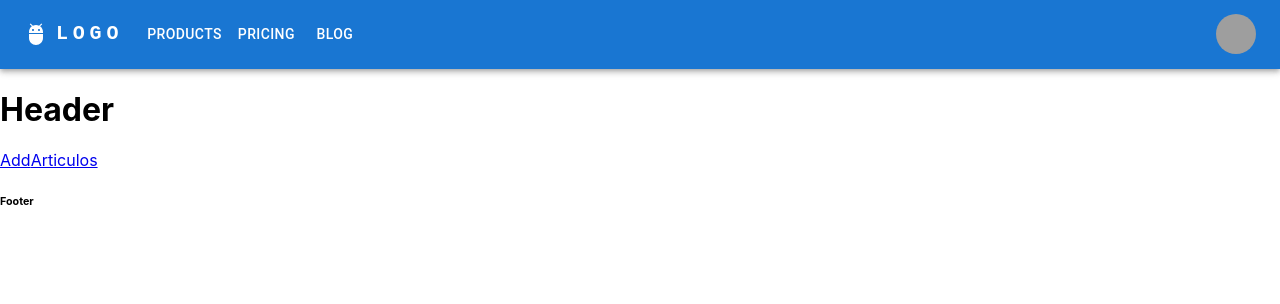
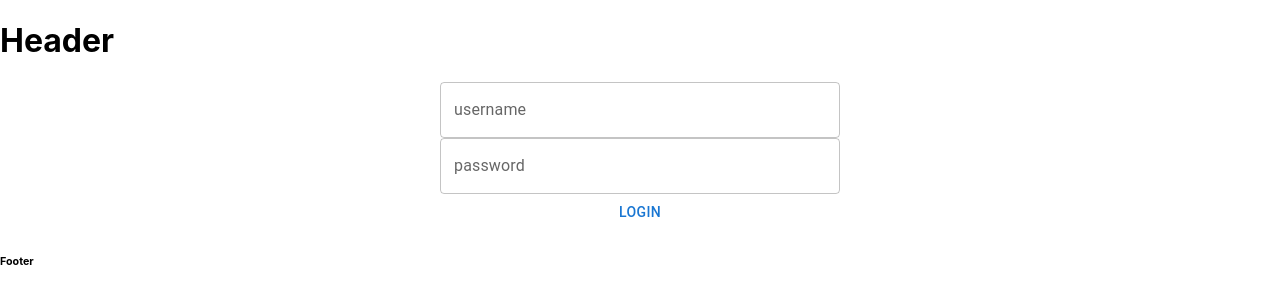
Before and after one commit to Palacios427/tc3004b-reactpage, a React (Create React App) app: page / in a window 1280 px wide. Shown: the top 304 px of the page. Built offline with nearby package versions, Linux system fonts and the light colour scheme; grey boxes are pictures that could not be loaded.

Commit message:
ReactPractice

```diff
--- a/src/App.js
+++ b/src/App.js
@@ -4,9 +4,12 @@ import {BrowserRouter, Routes, Route} from "react-router-dom";
 import Header from "./components/Header";
 import Footer from "./components/Footer";
 import Boton from './components/Boton';
-import List from './components/List';
+import List from './pages/List';
 import Add from './components/Add';
 import ResponsiveAppBar from './components/AppBar';
+import Login from './pages/Login';
+import Home from './pages/Home';
+import NavLinks from './pages/NavLinks';
 
 function App() {
   const [items, setItems] = useState([
@@ -16,6 +19,8 @@ function App() {
   ]);
 
   let [count, setCount] = useState(0);
+
+  const [isLogin, setIsLogin] = useState(false);
 
   const sum = () => {
     setCount(count + 1);
@@ -36,18 +41,29 @@ function App() {
     setItems(items.filter((item) => item.id !== id));
   };
 
-  const nombre = "Jorge Palacios"
-  const elemento = <h1>Hello, {nombre}</h1>
+  const login = (user) => {
+    if (user.username === "jorge" && user.password === "1234") {
+      setIsLogin(true);
+    }
+    return isLogin;
+  };
+
+  const logout = () => {
+    setIsLogin(false);
+  }
 
   return (
     <div>
       <BrowserRouter>
-        <ResponsiveAppBar />
+        {isLogin && <ResponsiveAppBar logout={logout}/>}
         <Header />
         <Routes>
 
+            <Route path="/" element={<Login login={login}/>} />
+            <Route path="/navlinks" element={<NavLinks /> }/>
             <Route path="/add" element={<Add add={add}/> }/>
             <Route path="/items" element={<List items={items} ondelete={del}/> }/>
+            <Route path="/home" element={<Home />} />
 
         </Routes>
         <Footer />
--- a/src/components/Add.jsx
+++ b/src/components/Add.jsx
@@ -1,5 +1,6 @@
 import React, { useState } from "react";
 import { useNavigate } from "react-router-dom";
+import NavLinks from "../pages/NavLinks";
 
 const Add = ({add}) => {
     const navigate = useNavigate();
@@ -22,6 +23,8 @@ const Add = ({add}) => {
 
     return (
         <form onSubmit={onsubmit}>
+            <NavLinks />
+
             <input onChange={(e) => setName(e.target.value)}
             value={name}
             type="text"
--- a/src/components/AppBar.jsx
+++ b/src/components/AppBar.jsx
@@ -12,11 +12,13 @@ import Button from '@mui/material/Button';
 import Tooltip from '@mui/material/Tooltip';
 import MenuItem from '@mui/material/MenuItem';
 import AdbIcon from '@mui/icons-material/Adb';
+import { useNavigate } from 'react-router-dom';
 
 const pages = ['Products', 'Pricing', 'Blog'];
 const settings = ['Profile', 'Account', 'Dashboard', 'Logout'];
 
-function ResponsiveAppBar() {
+function ResponsiveAppBar({logout}) {
+  const navigate = useNavigate();
   const [anchorElNav, setAnchorElNav] = React.useState(null);
   const [anchorElUser, setAnchorElUser] = React.useState(null);
 
@@ -27,12 +29,21 @@ function ResponsiveAppBar() {
     setAnchorElUser(event.currentTarget);
   };
 
-  const handleCloseNavMenu = () => {
+  const handleCloseNavMenu = (e) => {
     setAnchorElNav(null);
+    if (e.target.textContent === pages[0]) {
+      navigate("/items");
+    } else if (e.target.textContent === pages[1]) {
+      navigate("/add");
+    }
   };
 
-  const handleCloseUserMenu = () => {
+  const handleCloseUserMenu = (e) => {
     setAnchorElUser(null);
+    if (e.target.textContent === settings[3]){
+      logout();
+      navigate("/");
+    }
   };
 
   return (
--- a/src/components/Header.jsx
+++ b/src/components/Header.jsx
@@ -1,12 +1,9 @@
 import React from "react";
-import {Link} from "react-router-dom";
 
 const Header = () => {
     return (
         <div>
             <h1>Header</h1>
-            <Link to="/add">Add</Link>
-            <Link to="/items">Articulos</Link>
         </div>
     );
 };
--- a/src/components/List.jsx
+++ b/src/pages/List.jsx
@@ -1,9 +1,12 @@
 import React from "react";
-import Item from "./Item";
+import Item from "../components/Item";
+import NavLinks from "./NavLinks";
 
 const List = ({ items, ondelete }) => {
     return (
     <>
+        <NavLinks />
+
         {items.map((i)=>(
             <Item item={i} key={i.id} ondelete={ondelete}/>
         ))}
--- /dev/null
+++ b/src/pages/Login.jsx
@@ -0,0 +1,58 @@
+import { Box, Button, TextField } from "@mui/material";
+import React, { useState } from "react";
+import { useNavigate  } from "react-router-dom";
+
+const Login = ({login}) => {
+    const navigate = useNavigate();
+    const [username, setUsername] = useState("");
+    const [password, setPassword] = useState("");
+    const onSubmit = (e) => {
+        e.preventDefault();
+        if(!username || !password){
+            alert("los campos no deben de estar vacios");
+            return;
+        }
+
+        const isLogin = login({username, password});
+
+        if(isLogin) {
+            setUsername("");
+            setPassword("");
+            navigate("/navlinks")
+        } else {
+            alert("el login fallo");
+        }
+    };
+
+    return(
+        <form>
+            <div>
+                <Box
+                    margin={"auto"}
+                    flexDirection={"column"}
+                    display={"flex"}
+                    width={400}
+                    marginTop={"20px"}
+                >
+                    <TextField
+                        label={"username"}
+                        value={username}
+                        onChange={(e) => setUsername(e.target.value)}
+                    />
+
+                    <TextField
+                        type={"password"}
+                        label={"password"}
+                        value={password}
+                        onChange={(e) => setPassword(e.target.value)}
+                    />
+
+                    <Button onClick={onSubmit}>LOGIN</Button>
+
+                </Box>
+            </div>
+        </form>
+    );
+};
+
+export default Login;
--- /dev/null
+++ b/src/pages/NavLinks.jsx
@@ -0,0 +1,13 @@
+import React from "react";
+import {Link} from "react-router-dom";
+
+const NavLinks = () => {
+    return (
+        <div>
+            <Link to="/add">Add</Link>
+            <Link to="/items">Articulos</Link>
+        </div>
+    );
+};
+
+export default  NavLinks;
```
Also changed, not shown: src/pages/Home.jsx (added).
